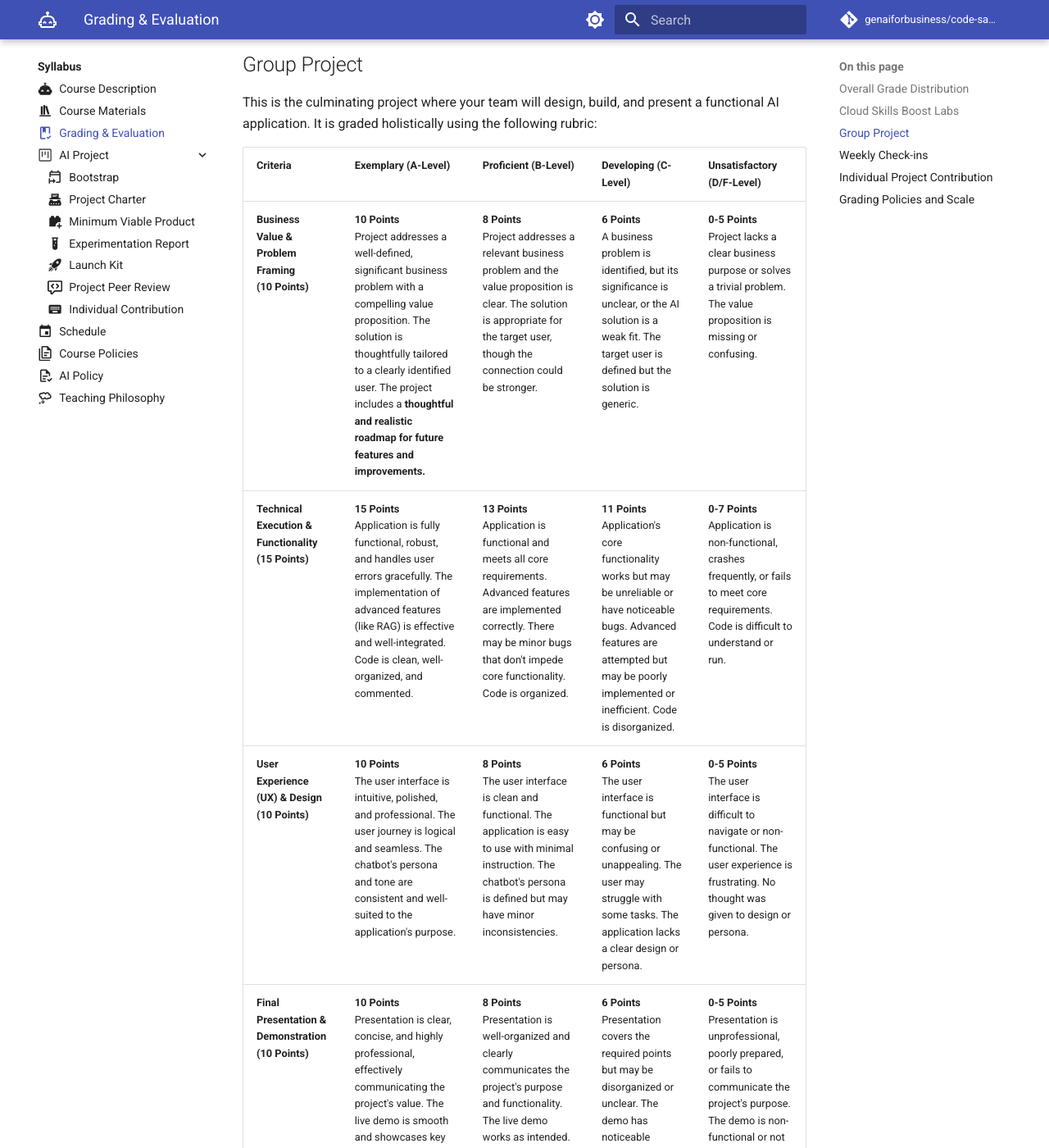
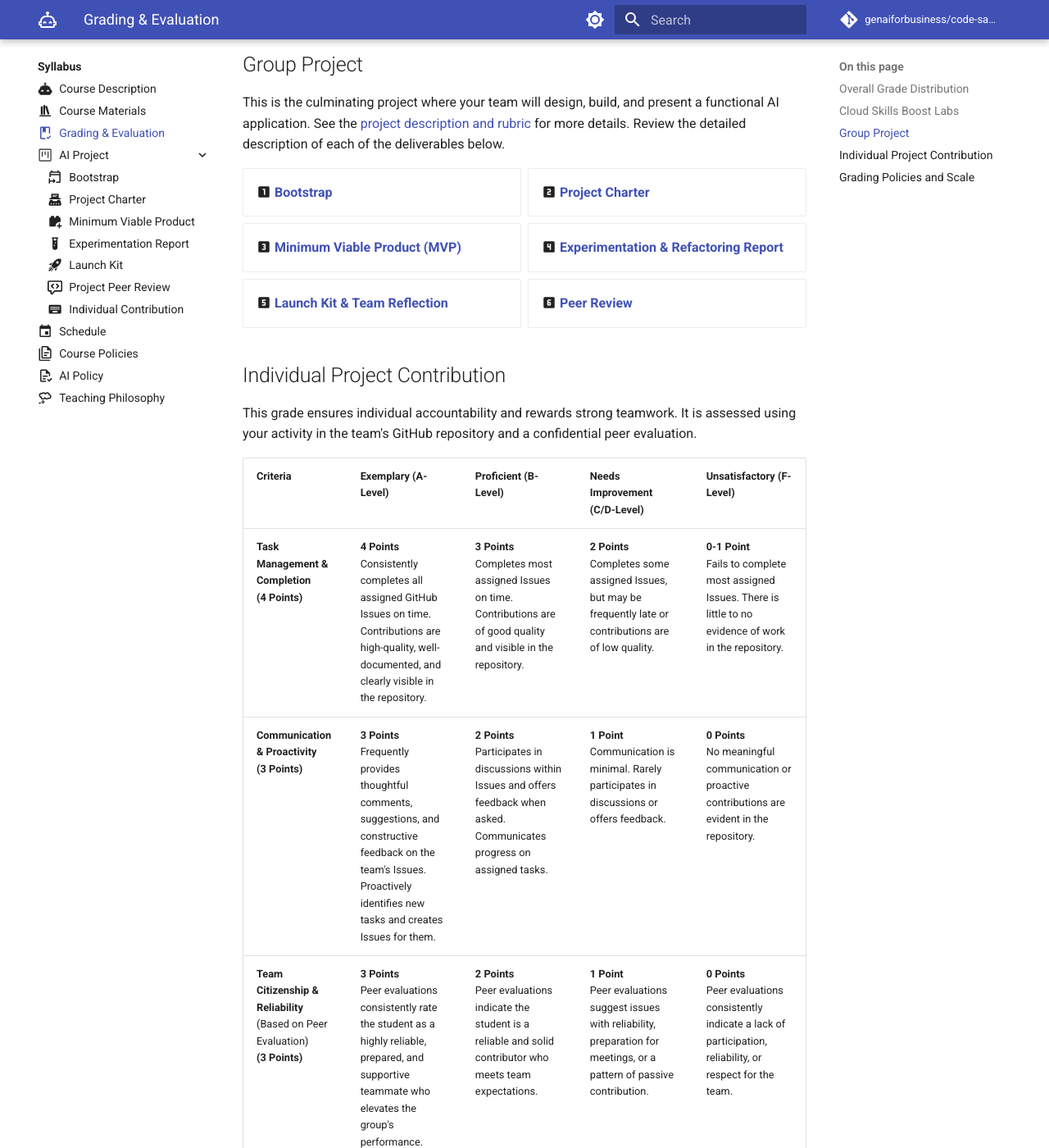
Before and after one commit to genaiforbusiness/genaiforbusiness.github.io, an MkDocs documentation site: the page built from docs/syllabus/grading.md, in a window 1280 px wide and 1400 px high, scrolled down 1461 px. Shown: the whole window at 82% size. Built offline with MkDocs 1.6.1 and Material for MkDocs 9.7.7, drawn with Linux system fonts in a browser that asks for light colours; comment, search, counter and statistics services are not loaded; some of the changed text lies outside the part shown.

Commit message:
fix grade errors

```diff
--- a/docs/syllabus/grading.md
+++ b/docs/syllabus/grading.md
@@ -13,10 +13,10 @@
 
 | Component | Points | Percentage |
 | :--- | :--- | :--- |
-| Cloud Skills Boost Labs (Individual) | 40 points | 40% |
-| Group Project (Team) | 45 points | 45% |
-| Weekly Check-ins (Team) | 5 points | 5% |
-| Active & Even Contribution (Individual) | 10 points | 10% |
+| [Cloud Skills Boost Labs](#cloud-skills-boost-labs) (Individual) | 40 points | 40% |
+| [Group Project](ai-project/index.md) (Team) | 45 points | 45% |
+| [Launch Kit - Peer Review](ai-project/peer-review.md) (Individual) | 5 points | 5% |
+| [Active & Even Contribution](#individual-project-contribution) (Individual) | 10 points | 10% |
 | **Total** | **100 points** | **100%** |
 
 
@@ -41,19 +41,18 @@
 
 ## Group Project
 
-This is the culminating project where your team will design, build, and present a functional AI application. It is graded holistically using the following rubric:
+This is the culminating project where your team will design, build, and present a functional AI application. See the [project description and rubric](ai-project/index.md) for more details. Review the detailed description of each of the deliverables below.
 
-| Criteria | Exemplary (A-Level) | Proficient (B-Level) | Developing (C-Level) | Unsatisfactory (D/F-Level) |
-| :--- | :--- | :--- | :--- | :--- |
-| **Business Value & Problem Framing**<br/>**(10 Points)** | **10 Points**<br/>Project addresses a well-defined, significant business problem with a compelling value proposition. The solution is thoughtfully tailored to a clearly identified user. The project includes a **thoughtful and realistic roadmap for future features and improvements.** | **8 Points**<br/>Project addresses a relevant business problem and the value proposition is clear. The solution is appropriate for the target user, though the connection could be stronger. | **6 Points**<br/>A business problem is identified, but its significance is unclear, or the AI solution is a weak fit. The target user is defined but the solution is generic. | **0-5 Points**<br/>Project lacks a clear business purpose or solves a trivial problem. The value proposition is missing or confusing. |
-| **Technical Execution & Functionality**<br/>**(15 Points)** | **15 Points**<br/>Application is fully functional, robust, and handles user errors gracefully. The implementation of advanced features (like RAG) is effective and well-integrated. Code is clean, well-organized, and commented. | **13 Points**<br/>Application is functional and meets all core requirements. Advanced features are implemented correctly. There may be minor bugs that don't impede core functionality. Code is organized. | **11 Points**<br/>Application's core functionality works but may be unreliable or have noticeable bugs. Advanced features are attempted but may be poorly implemented or inefficient. Code is disorganized. | **0-7 Points**<br/>Application is non-functional, crashes frequently, or fails to meet core requirements. Code is difficult to understand or run. |
-| **User Experience (UX) & Design**<br/>**(10 Points)** | **10 Points**<br/>The user interface is intuitive, polished, and professional. The user journey is logical and seamless. The chatbot's persona and tone are consistent and well-suited to the application's purpose. | **8 Points**<br/>The user interface is clean and functional. The application is easy to use with minimal instruction. The chatbot's persona is defined but may have minor inconsistencies. | **6 Points**<br/>The user interface is functional but may be confusing or unappealing. The user may struggle with some tasks. The application lacks a clear design or persona. | **0-5 Points**<br/>The user interface is difficult to navigate or non-functional. The user experience is frustrating. No thought was given to design or persona. |
-| **Final Presentation & Demonstration**<br/>**(10 Points)** | **10 Points**<br/>Presentation is clear, concise, and highly professional, effectively communicating the project's value. The live demo is smooth and showcases key strengths. The presentation concludes with a **compelling call to action, identifying key stakeholders and making a case for organizational adoption.** | **8 Points**<br/>Presentation is well-organized and clearly communicates the project's purpose and functionality. The live demo works as intended. The team answers questions effectively. | **6 Points**<br/>Presentation covers the required points but may be disorganized or unclear. The demo has noticeable technical issues or fails to highlight key features. | **0-5 Points**<br/>Presentation is unprofessional, poorly prepared, or fails to communicate the project's purpose. The demo is non-functional or not attempted. |
+<div class="grid cards" markdown>
 
+- :material-numeric-1-box: [__Bootstrap__](ai-project/bootstrap.md)
+- :material-numeric-2-box: [__Project Charter__](ai-project/charter.md)
+- :material-numeric-3-box: [__Minimum Viable Product (MVP)__](ai-project/mvp.md)
+- :material-numeric-4-box: [__Experimentation & Refactoring Report__](ai-project/refactor.md)
+- :material-numeric-5-box: [__Launch Kit & Team Reflection__](ai-project/launch-kit.md)
+- :material-numeric-6-box: [__Peer Review__](ai-project/peer-review.md)
 
-## Weekly Check-ins
-
-To ensure continuous progress, each team must submit a weekly check-in report via GitHub. This component is graded on a complete/incomplete basis. A thoughtful, timely submission each week will earn the full 5 points.
+</div>
 
 
 ## Individual Project Contribution
```
Also changed, not shown: docs/syllabus/ai-policy.md (+0 -1 lines), docs/syllabus/ai-project/bootstrap.md (+1 -1 lines), docs/syllabus/ai-project/peer-review.md (+1 -2 lines).
